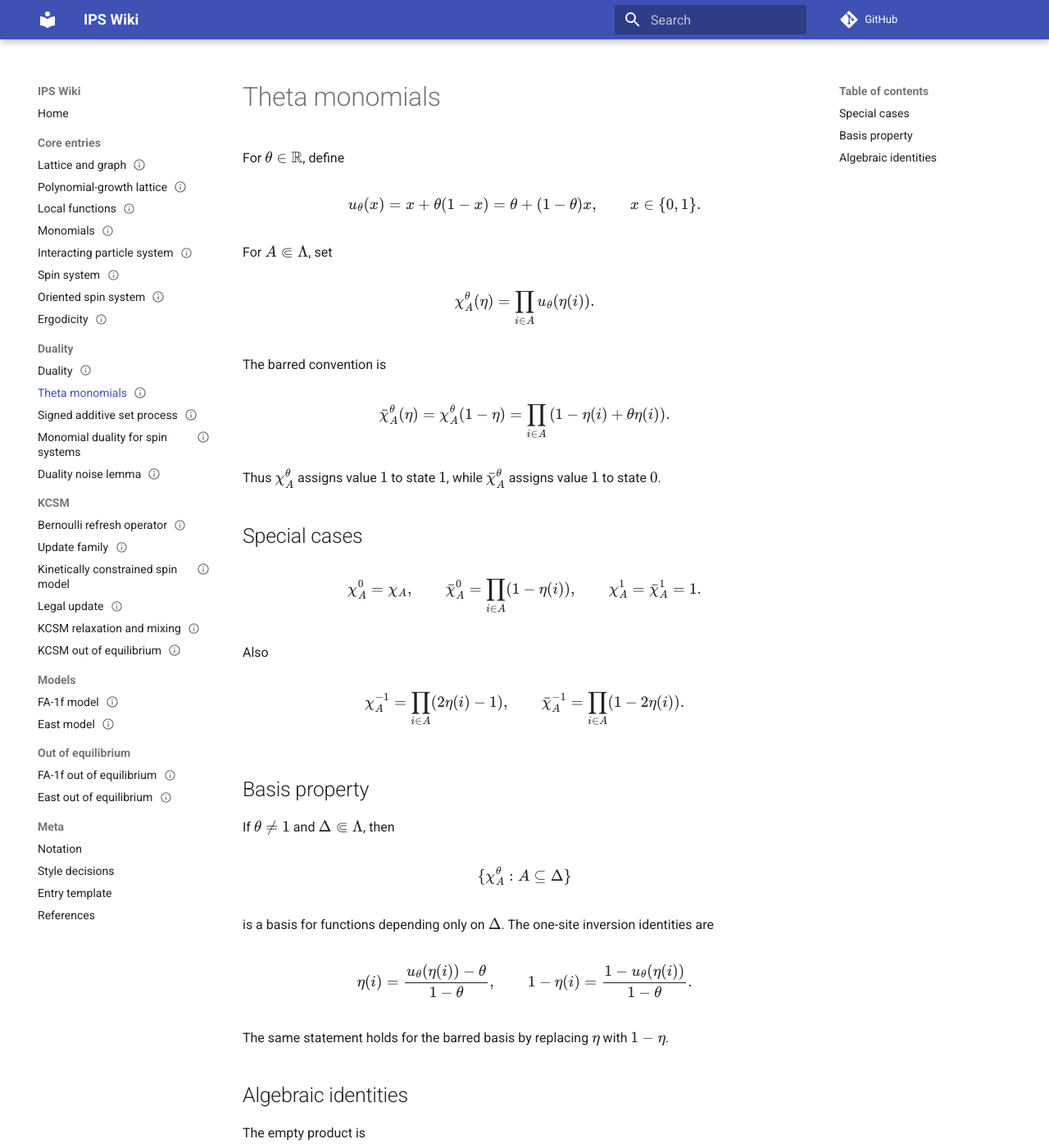
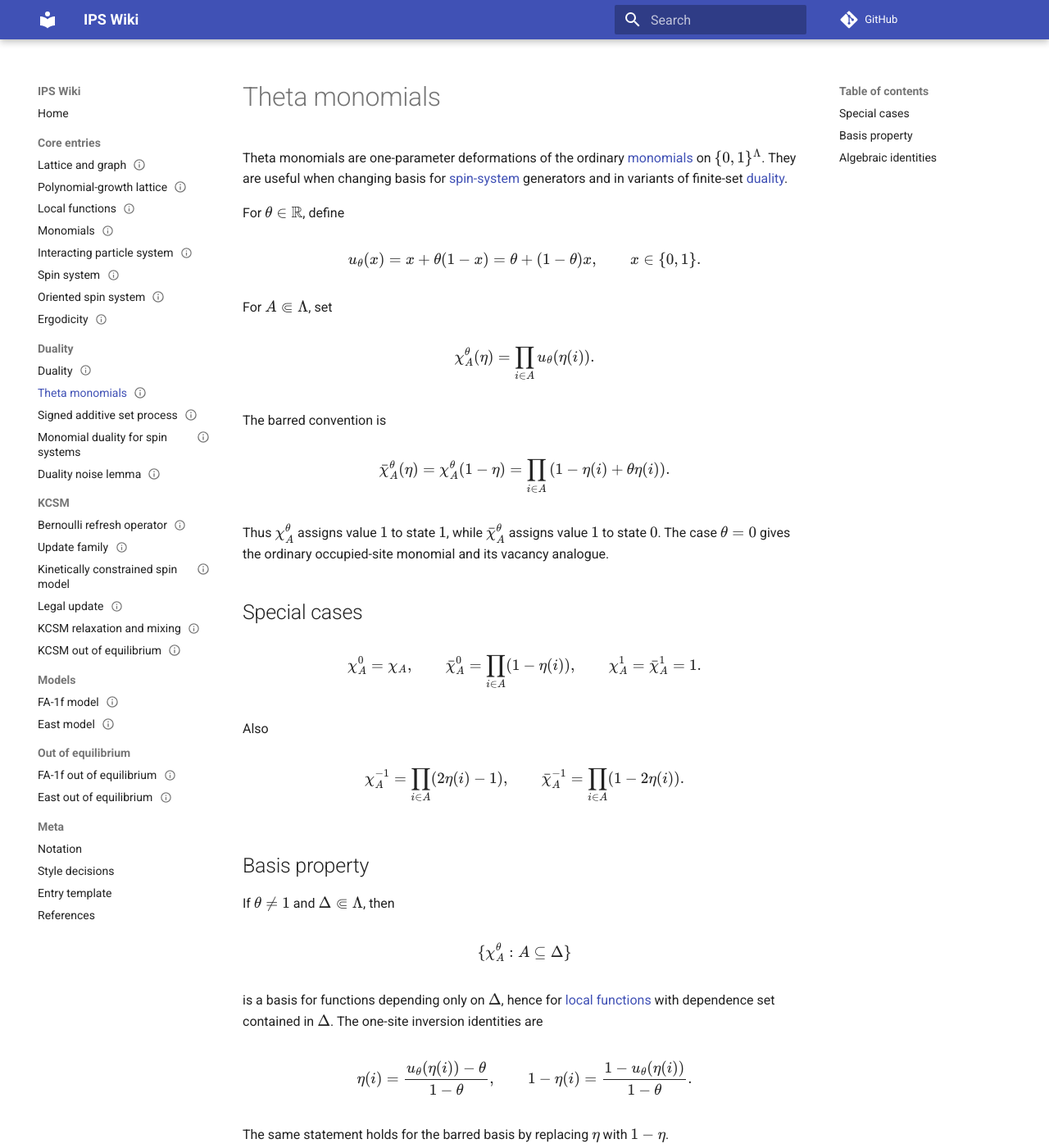
Before and after one commit to maciejgluchowski86-beep/ips-wiki, an MkDocs documentation site: the page built from docs/entries/theta-monomials.md, in a window 1280 px wide and 1400 px high. Shown: the whole window at 82% size. Built offline with MkDocs 1.6.1 and Material for MkDocs 9.7.7, drawn with Linux system fonts in a browser that asks for light colours; comment, search, counter and statistics services are not loaded; some of the changed text lies outside the part shown.

Commit message:
Improve theta monomial entry links

```diff
--- a/docs/entries/theta-monomials.md
+++ b/docs/entries/theta-monomials.md
@@ -8,6 +8,8 @@ tags:
 ---
 
 # Theta monomials
+
+Theta monomials are one-parameter deformations of the ordinary [monomials](monomials.md) on \(\{0,1\}^\Lambda\). They are useful when changing basis for [spin-system](spin-system.md) generators and in variants of finite-set [duality](duality.md).
 
 For \(\theta\in\R\), define
 
@@ -30,7 +32,7 @@ $$
 \prod_{i\in A}\left(1-\eta(i)+\theta\eta(i)\right).
 $$
 
-Thus \(\chi_A^\theta\) assigns value \(1\) to state \(1\), while \(\bar\chi_A^\theta\) assigns value \(1\) to state \(0\).
+Thus \(\chi_A^\theta\) assigns value \(1\) to state \(1\), while \(\bar\chi_A^\theta\) assigns value \(1\) to state \(0\). The case \(\theta=0\) gives the ordinary occupied-site monomial and its vacancy analogue.
 
 ## Special cases
 
@@ -58,7 +60,7 @@ $$
 \{\chi_A^\theta:A\subseteq\Delta\}
 $$
 
-is a basis for functions depending only on \(\Delta\). The one-site inversion identities are
+is a basis for functions depending only on \(\Delta\), hence for [local functions](local-functions.md) with dependence set contained in \(\Delta\). The one-site inversion identities are
 
 $$
 \eta(i)=\frac{u_\theta(\eta(i))-\theta}{1-\theta},
@@ -117,3 +119,5 @@ $$
 =
 (1+\theta)\bar\chi_{A\setminus\{i\}}^\theta(\eta)-2\bar\chi_A^\theta(\eta).
 $$
+
+These identities parallel the replacement identities for ordinary [monomials](monomials.md) and can be used in the same style of generator calculation as [monomial duality for spin systems](monomial-duality-for-spin-systems.md).
```
